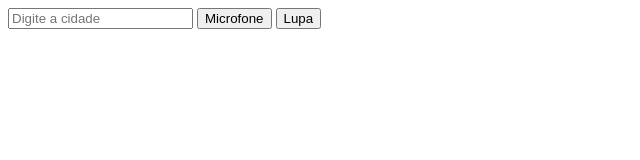
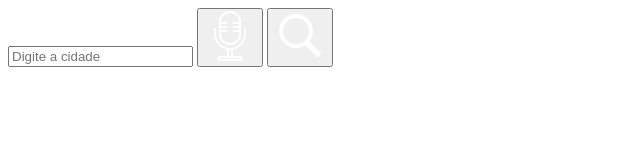
Before and after one commit to jaine-rodrigues/Previsao-do-Tempo, a plain HTML site: page index.html in a window 1280 px wide. Shown: the whole page, without its empty margins (0-640 px from the left). Drawn offline with Linux system fonts and the light colour scheme.

Commit message:
feature/img

```diff
--- a/index.html
+++ b/index.html
@@ -3,17 +3,20 @@
 <head>
     <meta charset="UTF-8">
     <meta name="viewport" content="width=device-width, initial-scale=1.0">
+    <link rel="stylesheet" href="style.css">
     <title>Previsão do Tempo</title>
 </head>
 <body>
     <div class="box-container">
         <input class="input-cyte" type="text" placeholder="Digite a cidade">
-        <button>
-            Microfone
+        <button class="btn">
+            <img src="/img/microfone.png" alt="microfone" class="img-btn">
+
         </button>
 
-        <button>
-            Lupa
+
+        <button class="btn">
+            <img src="/img/lupa.svg" alt="Lupa" class="img-btn">
         </button>
         <div>
 
```
Also changed, not shown: img/lupa.svg (added), img/microfone.png (added).
